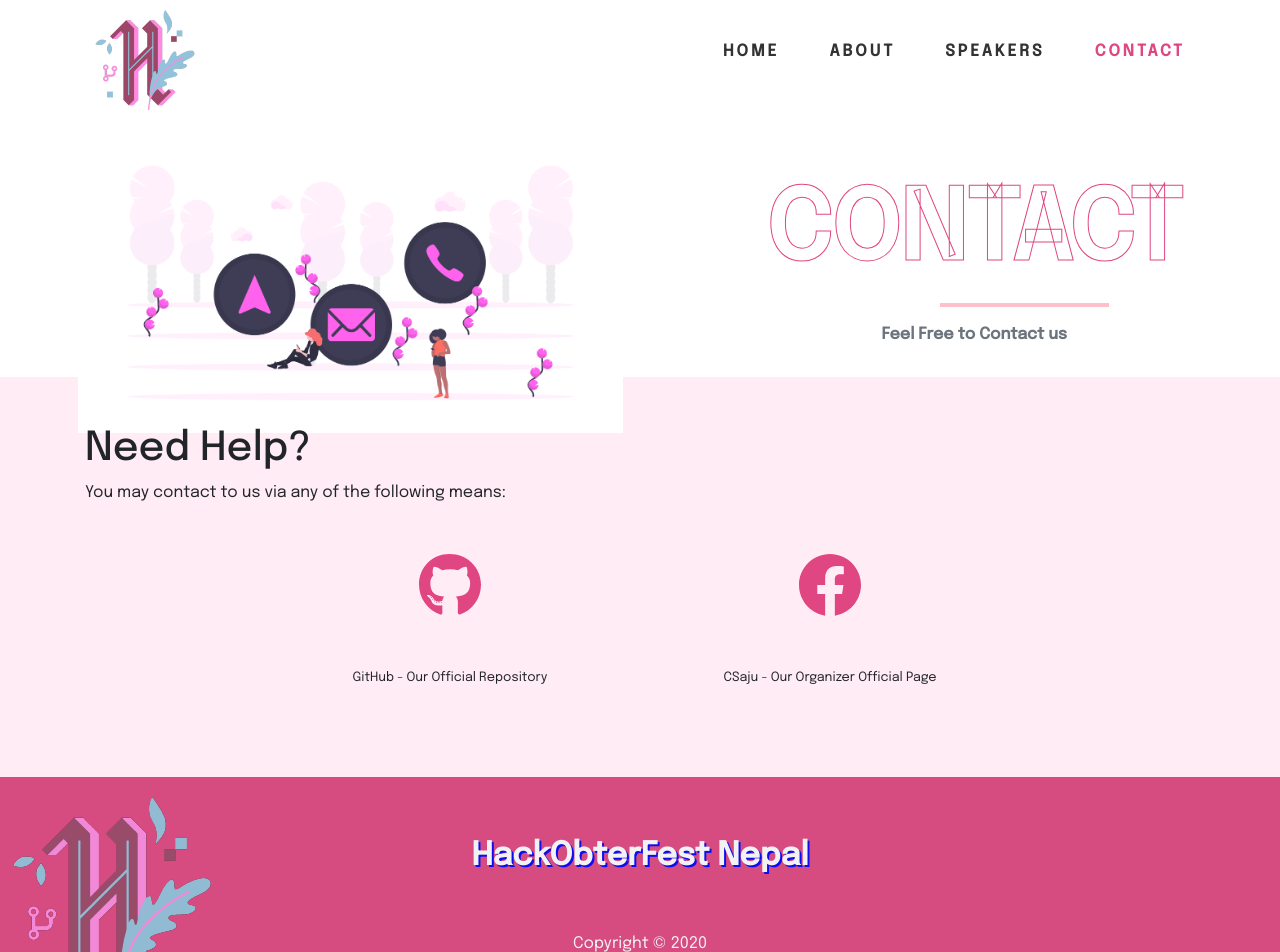
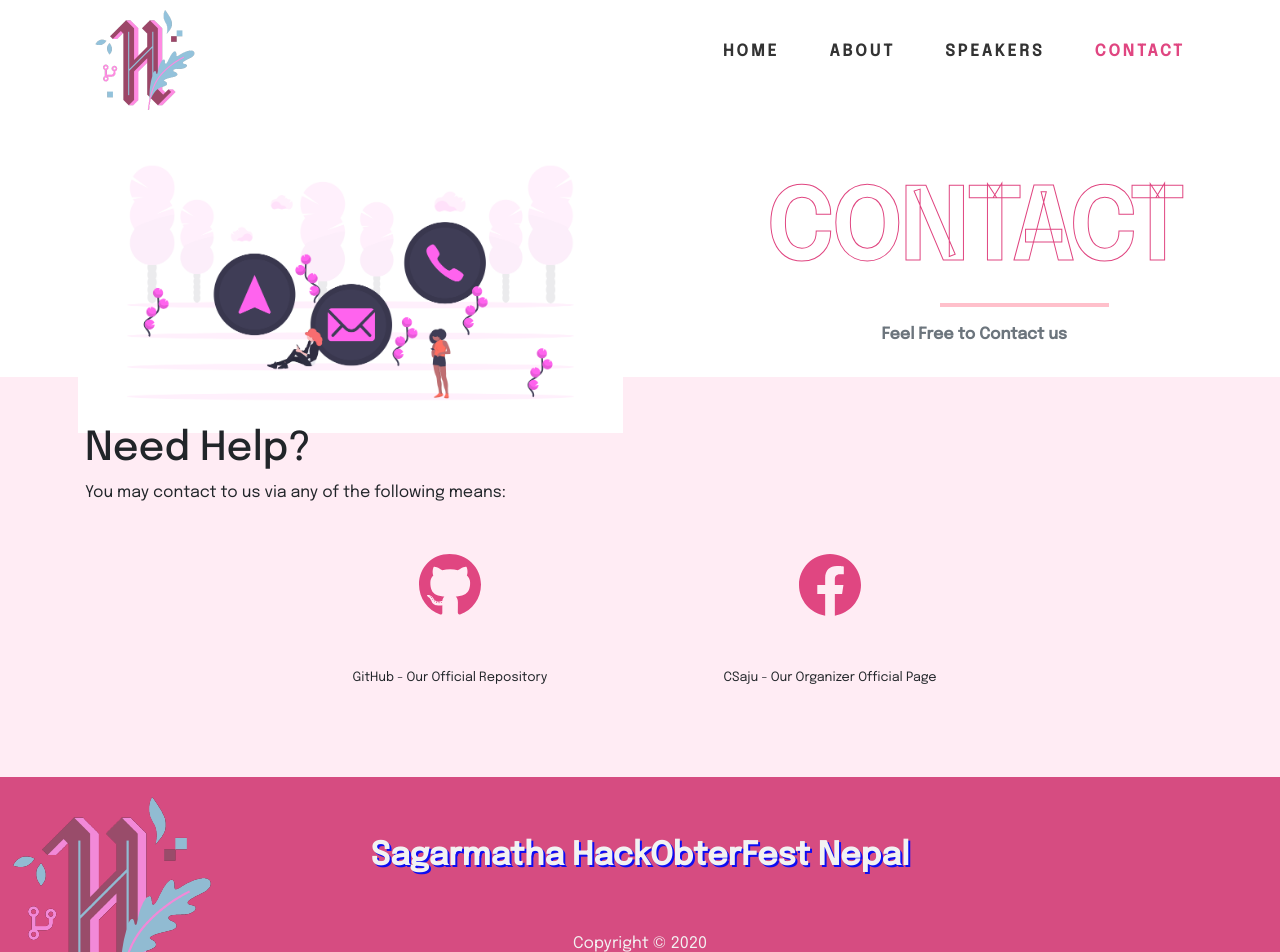
Before and after one commit to Hacktoberfest-Nepal/HacktoberfestNepal, a React (Create React App) app: page /contact in a window 1280 px wide. Shown: the top 952 px of the page. Built offline with nearby package versions, Linux system fonts and the light colour scheme.

Commit message:
updated: footer text

```diff
--- a/src/components/Footer.js
+++ b/src/components/Footer.js
@@ -4,7 +4,7 @@ import "../assets/css/Footer.css";
 const Footer = () => {
   return (
     <div className="footer">
-      <h2 className="footer-main-title">HackObterFest Nepal</h2>
+      <h2 className="footer-main-title">Sagarmatha HackObterFest Nepal</h2>
       <br />
       <br />
       Copyright &copy; {new Date().getFullYear()}
```
